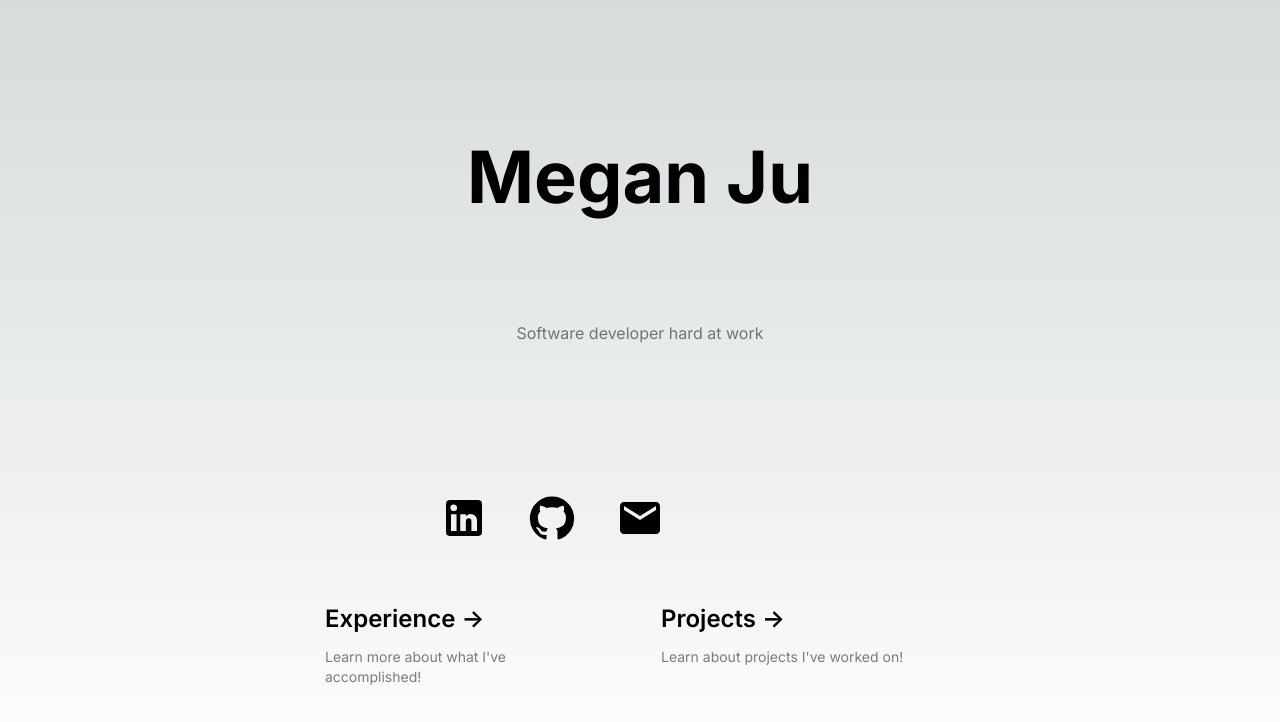
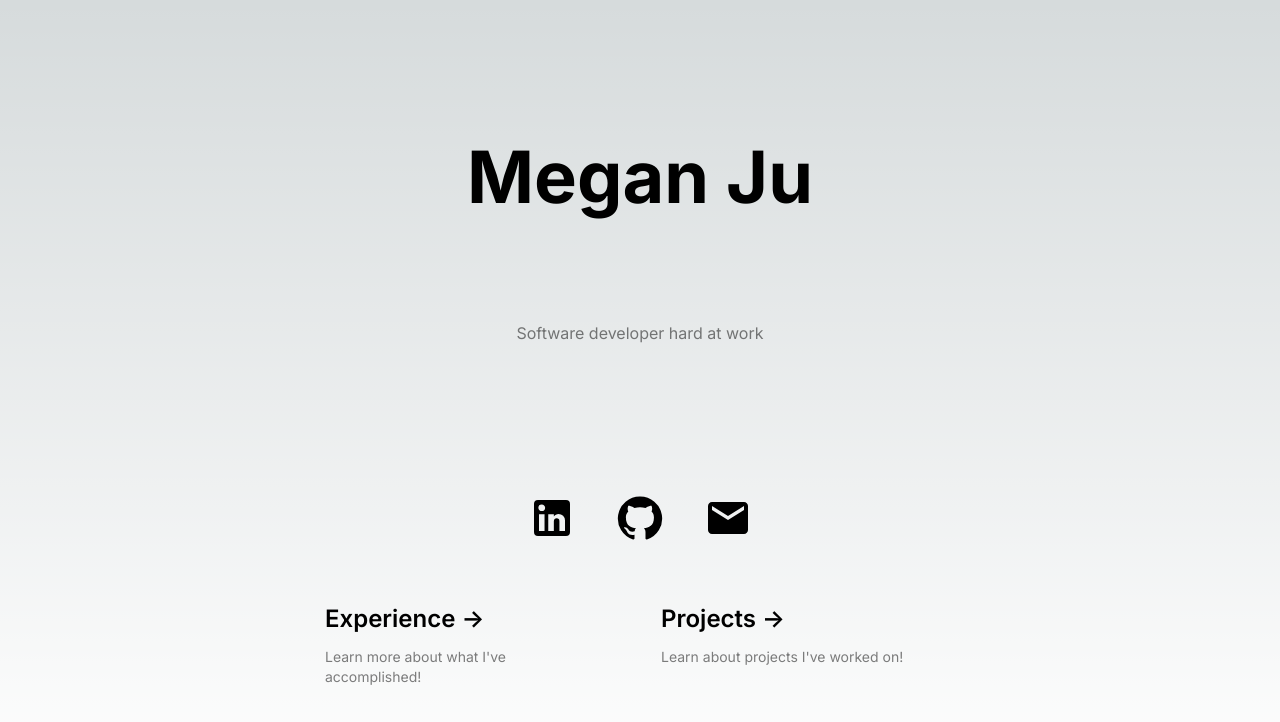
Before and after one commit to Megan-J/portfolio, a Next.js app: page / in a window 1280 px wide. Shown: the top 722 px of the page. Built offline with nearby package versions, Linux system fonts and the light colour scheme.

Commit message:
formatted icons

```diff
--- a/app/components/contact.tsx
+++ b/app/components/contact.tsx
@@ -4,7 +4,7 @@ import Link from "next/link";
 export default function Socials() {
   return (
     <div className="mx-auto max-w-7xl px-6 lg:px-8">
-      <div className="mx-auto mt-10 grid max-w-lg grid-cols-4 items-center gap-x-8 gap-y-10 sm:max-w-xl sm:grid-cols-6 sm:gap-x-10 lg:mx-0 lg:max-w-none lg:grid-cols-5">
+      <div className="mx-auto mt-10 grid max-w-lg grid-cols-3 items-center gap-x-8 gap-y-10 sm:max-w-xl sm:grid-cols-3 sm:gap-x-10 lg:mx-0 lg:max-w-none lg:grid-cols-3">
         <LinkedIn
           className="col-span-2 max-h-12 w-full object-contain lg:col-span-1"
           sx={{ fontSize: 48 }}
--- a/app/page.tsx
+++ b/app/page.tsx
@@ -16,7 +16,7 @@ export default function Home() {
         </h2>
       </div>
 
-      <div>
+      <div className="text-center">
         <Socials />
       </div>
 
--- a/package.json
+++ b/package.json
@@ -9,7 +9,10 @@
     "lint": "next lint"
   },
   "dependencies": {
+    "@emotion/react": "^11.11.3",
+    "@emotion/styled": "^11.11.0",
     "@mui/icons-material": "^5.15.8",
+    "@mui/material": "^5.15.7",
     "next": "14.1.0",
     "react": "^18",
     "react-dom": "^18"
```
Also changed, not shown: 1 other file (tests, documents, lock files or other folders).
